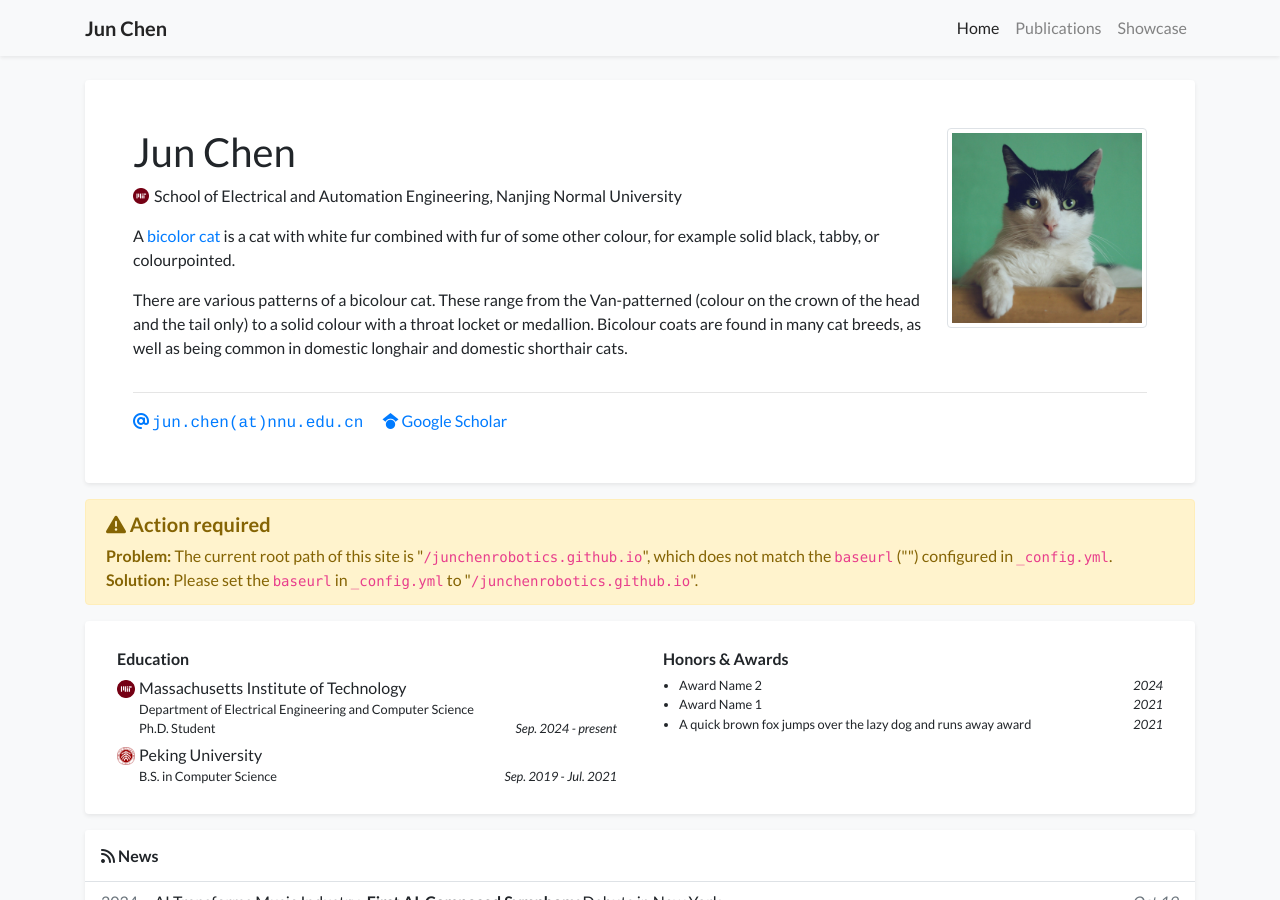
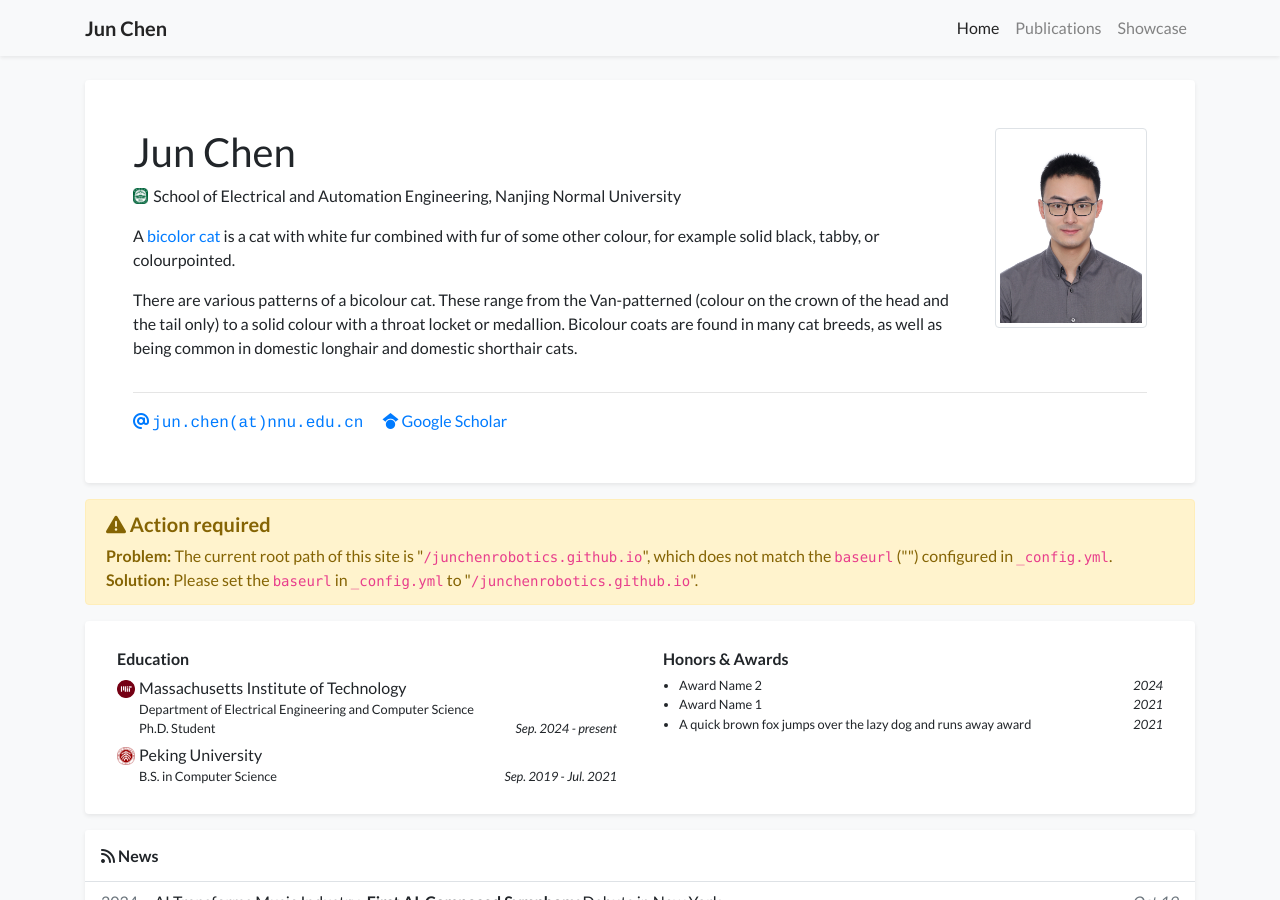
Before and after one commit to junchenrobotics/junchenrobotics.github.io, a Jekyll site: the page built from index.html, in a window 1280 px wide and 900 px high. Built offline with Jekyll 4.4.1, drawn with Linux system fonts in a browser that asks for light colours; nearby versions of some CDN libraries; a style sheet for code colours, icons or effects is not loaded.

Commit message:
Update profile.yml

```diff
--- a/_data/profile.yml
+++ b/_data/profile.yml
@@ -3,7 +3,7 @@ primary_name: "Jun Chen"
 navbar_name: "Jun Chen"
 
 positions:
-- logo: /assets/images/badges/MIT_Social_circle.png  # Logo is optional
+- logo: /assets/images/badges/Nanjing_Normal_University.png  # Logo is optional
   name: School of Electrical and Automation Engineering, Nanjing Normal University
 #- name: Position 2 without logo
 
@@ -30,9 +30,9 @@ short_bio: >-
     as well as being common in domestic longhair and domestic shorthair cats.
   </p>
 
-portrait_url: /assets/images/photos/portrait.jpg
-portrait_caption: >-
-  Photo by Manja Vitolic on Unsplash (this caption is optional, comment it out to disable).
+portrait_url: /assets/images/badges/headshot_4_by_3.jpg
+#portrait_caption: >-
+#  Photo by Manja Vitolic on Unsplash (this caption is optional, comment it out to disable).
 
 education:
 - name: Massachusetts Institute of Technology
```
